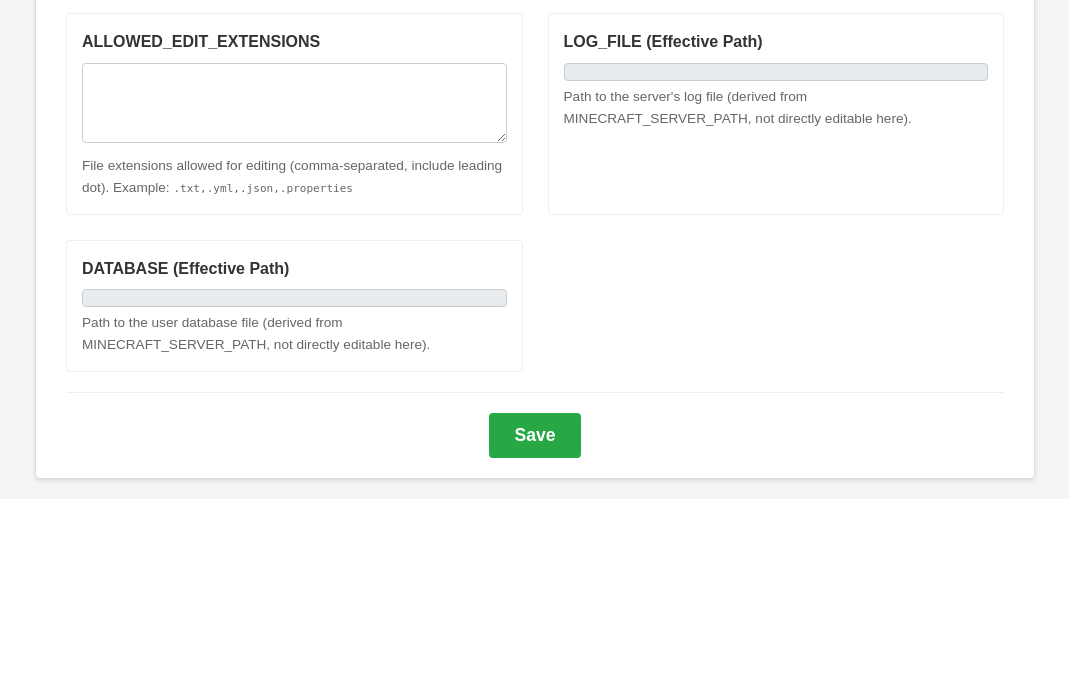
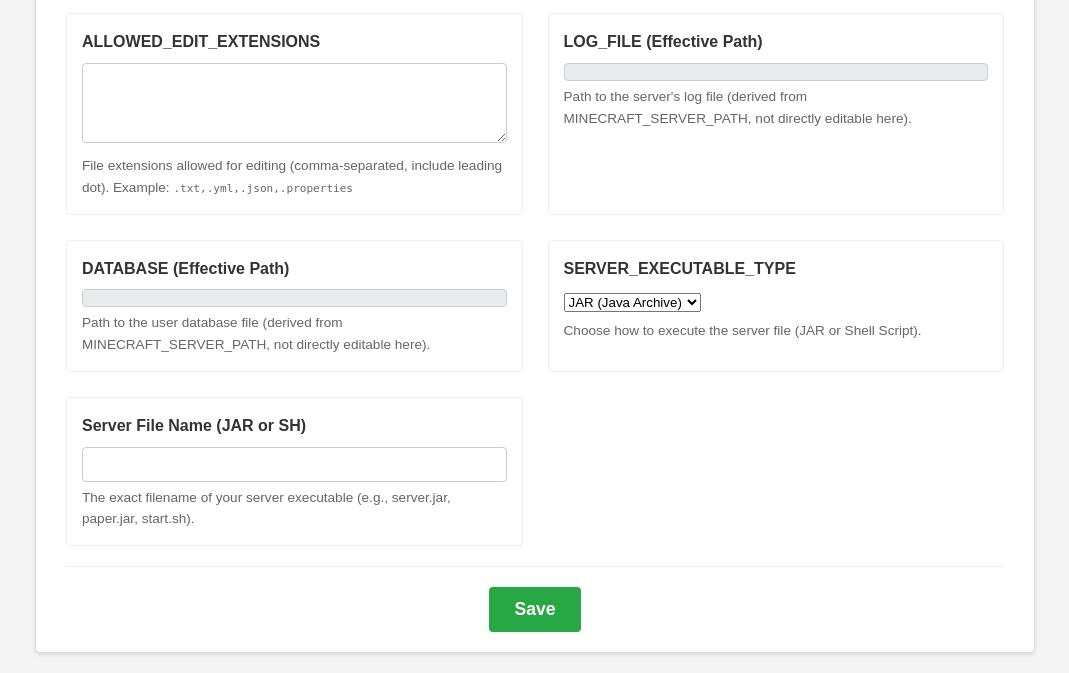
Before and after one commit to Nakildias/MSMP, a Python web app: template templates/server_settings.html in a window 1280 px wide. Shown: the part 1339-2012 px from the top of the page, without its empty margins (105-1174 px from the left). Before the commit the page ends 1823 px from the top, so only its background shows below. Run offline with Jinja, Linux system fonts and the light colour scheme; the template is opened without the code that fills it, so the values that code supplies are empty.

Commit message:
Update server_settings.html

```diff
--- a/templates/server_settings.html
+++ b/templates/server_settings.html
@@ -173,6 +173,18 @@
                     <div class="path-display">{{ settings.DATABASE_DISPLAY }}</div>
                     <small>Path to the user database file (derived from MINECRAFT_SERVER_PATH, not directly editable here).</small>
                 </div>
+                <div class="setting-item">
+                    <label for="setting-SERVER_EXECUTABLE_TYPE">SERVER_EXECUTABLE_TYPE</label>
+                    <select id="setting-SERVER_EXECUTABLE_TYPE" name="SERVER_EXECUTABLE_TYPE">
+                        <option value="jar" {% if settings.SERVER_EXECUTABLE_TYPE == 'jar' %}selected{% endif %}>JAR (Java Archive)</option>
+                        <option value="sh" {% if settings.SERVER_EXECUTABLE_TYPE == 'sh' %}selected{% endif %}>SH (Shell Script)</option>
+                    </select>
+                    <small>Choose how to execute the server file (JAR or Shell Script).</small>
+                </div>
+
+                <div class="setting-item">
+                    <label for="setting-SERVER_JAR_NAME">Server File Name (JAR or SH)</label> <input type="text" id="setting-SERVER_JAR_NAME" name="SERVER_JAR_NAME" value="{{ settings.SERVER_JAR_NAME }}">
+                    <small>The exact filename of your server executable (e.g., server.jar, paper.jar, start.sh).</small> </div>
 
             </div> <div class="button-container">
                 <button type="submit" class="save">Save</button>
```
